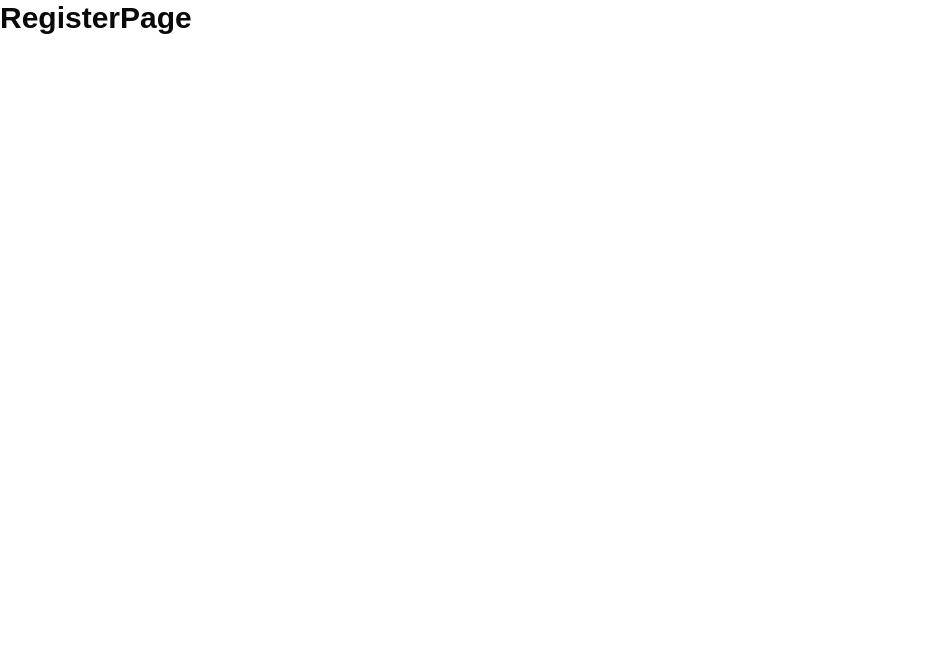
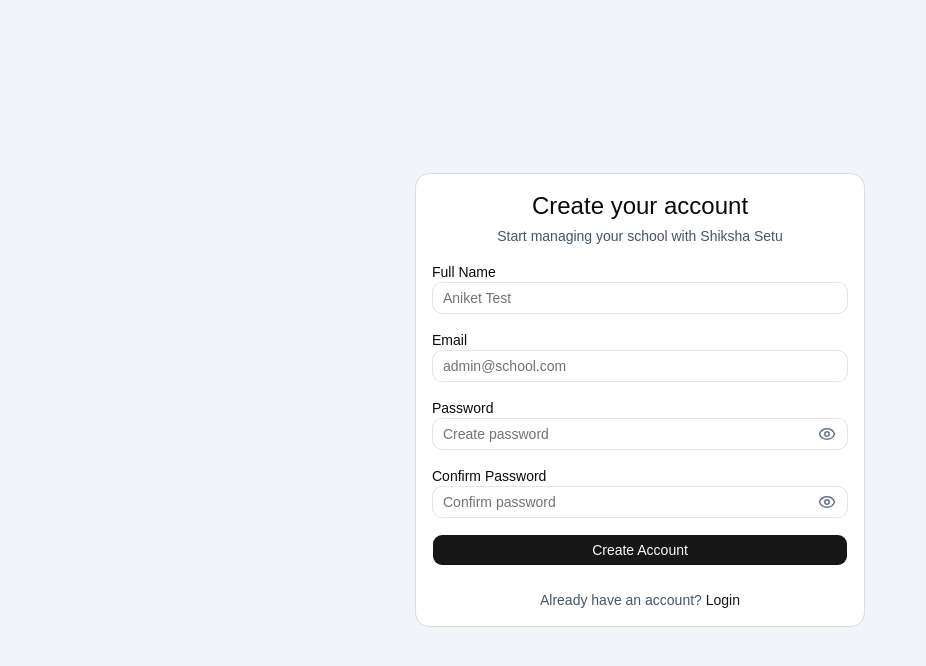
Before and after one commit to AtramAniket/sheeksha_setu, a React app in the folder frontend/: page /register in a window 1280 px wide. Shown: the top 666 px of the page, without its empty margins (0-926 px from the left). Built offline with nearby package versions, Linux system fonts and the light colour scheme; no server answers; the HTML template or start-up script is replaced by a standard one.

Commit message:
added register page

```diff
--- a/frontend/src/pages/RegisterPage.jsx
+++ b/frontend/src/pages/RegisterPage.jsx
@@ -1,8 +1,165 @@
+import { useState } from "react";
+import { Link, useNavigate } from "react-router-dom";
+import { useForm } from "react-hook-form";
+import { zodResolver } from "@hookform/resolvers/zod";
+import { Eye, EyeOff } from "lucide-react";
+import { toast } from "sonner";
+
+import { registerUser } from "@/api/auth";
+import { registerSchema } from "@/validators/auth";
+
+import { Button } from "@/components/ui/button";
+import { Input } from "@/components/ui/input";
+import { Card, CardContent, CardHeader, CardTitle } from "@/components/ui/card";
+
 export default function RegisterPage() {
+  const navigate = useNavigate();
 
-	return(
-			<>
-				<h1 className="text-3xl font-bold">RegisterPage</h1>
-			</>
-		)
+  const [serverError, setServerError] = useState("");
+  const [showPassword, setShowPassword] = useState(false);
+  const [showConfirmPassword, setShowConfirmPassword] = useState(false);
+
+  const {
+    register,
+    handleSubmit,
+    formState: { errors, isSubmitting },
+  } = useForm({
+    resolver: zodResolver(registerSchema),
+    defaultValues: {
+      full_name: "",
+      email: "",
+      password: "",
+      confirm_password: "",
+    },
+  });
+
+  async function onSubmit(values) {
+    try {
+      setServerError("");
+
+      const payload = {
+        full_name: values.full_name,
+        email: values.email,
+        password: values.password,
+      };
+
+      await registerUser(payload);
+
+      toast.success("Account created. Please verify your email before login.");
+      navigate("/login");
+    } catch (err) {
+      const message =
+        err.response?.data?.detail || "Registration failed. Please try again.";
+
+      setServerError(message);
+      toast.error(message);
+    }
+  }
+
+  return (
+    <main className="flex min-h-screen items-center justify-center bg-slate-100 px-4 py-8">
+      <Card className="w-full max-w-md">
+        <CardHeader className="text-center">
+          <CardTitle className="text-2xl">Create your account</CardTitle>
+          <p className="text-sm text-slate-600">
+            Start managing your school with Shiksha Setu
+          </p>
+        </CardHeader>
+
+        <CardContent>
+          <form onSubmit={handleSubmit(onSubmit)} className="space-y-4">
+            {serverError && (
+              <p className="rounded-md bg-red-50 px-3 py-2 text-sm text-red-600">
+                {serverError}
+              </p>
+            )}
+
+            <FormField label="Full Name" error={errors.full_name?.message}>
+              <Input
+                type="text"
+                placeholder="Aniket Test"
+                {...register("full_name")}
+              />
+            </FormField>
+
+            <FormField label="Email" error={errors.email?.message}>
+              <Input
+                type="email"
+                placeholder="admin@school.com"
+                {...register("email")}
+              />
+            </FormField>
+
+            <FormField label="Password" error={errors.password?.message}>
+              <PasswordInput
+                showPassword={showPassword}
+                setShowPassword={setShowPassword}
+                registerProps={register("password")}
+                placeholder="Create password"
+              />
+            </FormField>
+
+            <FormField
+              label="Confirm Password"
+              error={errors.confirm_password?.message}
+            >
+              <PasswordInput
+                showPassword={showConfirmPassword}
+                setShowPassword={setShowConfirmPassword}
+                registerProps={register("confirm_password")}
+                placeholder="Confirm password"
+              />
+            </FormField>
+
+            <Button type="submit" className="w-full" disabled={isSubmitting}>
+              {isSubmitting ? "Creating account..." : "Create Account"}
+            </Button>
+          </form>
+
+          <p className="mt-6 text-center text-sm text-slate-600">
+            Already have an account?{" "}
+            <Link to="/login" className="font-medium text-primary hover:underline">
+              Login
+            </Link>
+          </p>
+        </CardContent>
+      </Card>
+    </main>
+  );
 }
+
+function PasswordInput({
+  showPassword,
+  setShowPassword,
+  registerProps,
+  placeholder,
+}) {
+  return (
+    <div className="relative">
+      <Input
+        type={showPassword ? "text" : "password"}
+        placeholder={placeholder}
+        className="pr-10"
+        {...registerProps}
+      />
+
+      <button
+        type="button"
+        onClick={() => setShowPassword((current) => !current)}
+        className="absolute right-3 top-1/2 -translate-y-1/2 text-slate-500"
+      >
+        {showPassword ? <EyeOff size={18} /> : <Eye size={18} />}
+      </button>
+    </div>
+  );
+}
+
+function FormField({ label, error, children }) {
+  return (
+    <div className="space-y-2">
+      <label className="text-sm font-medium">{label}</label>
+      {children}
+      {error && <p className="text-sm text-red-600">{error}</p>}
+    </div>
+  );
+}
```
